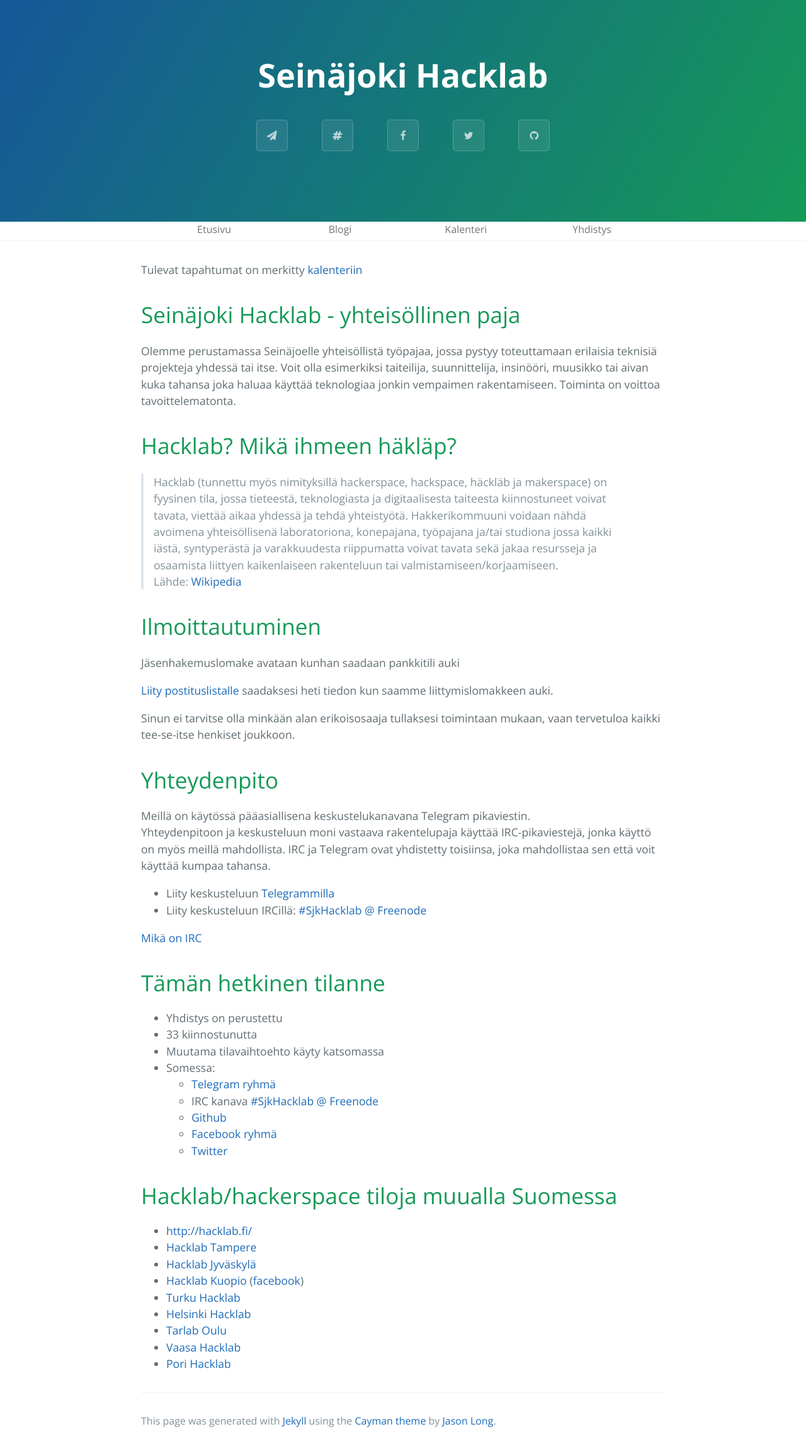
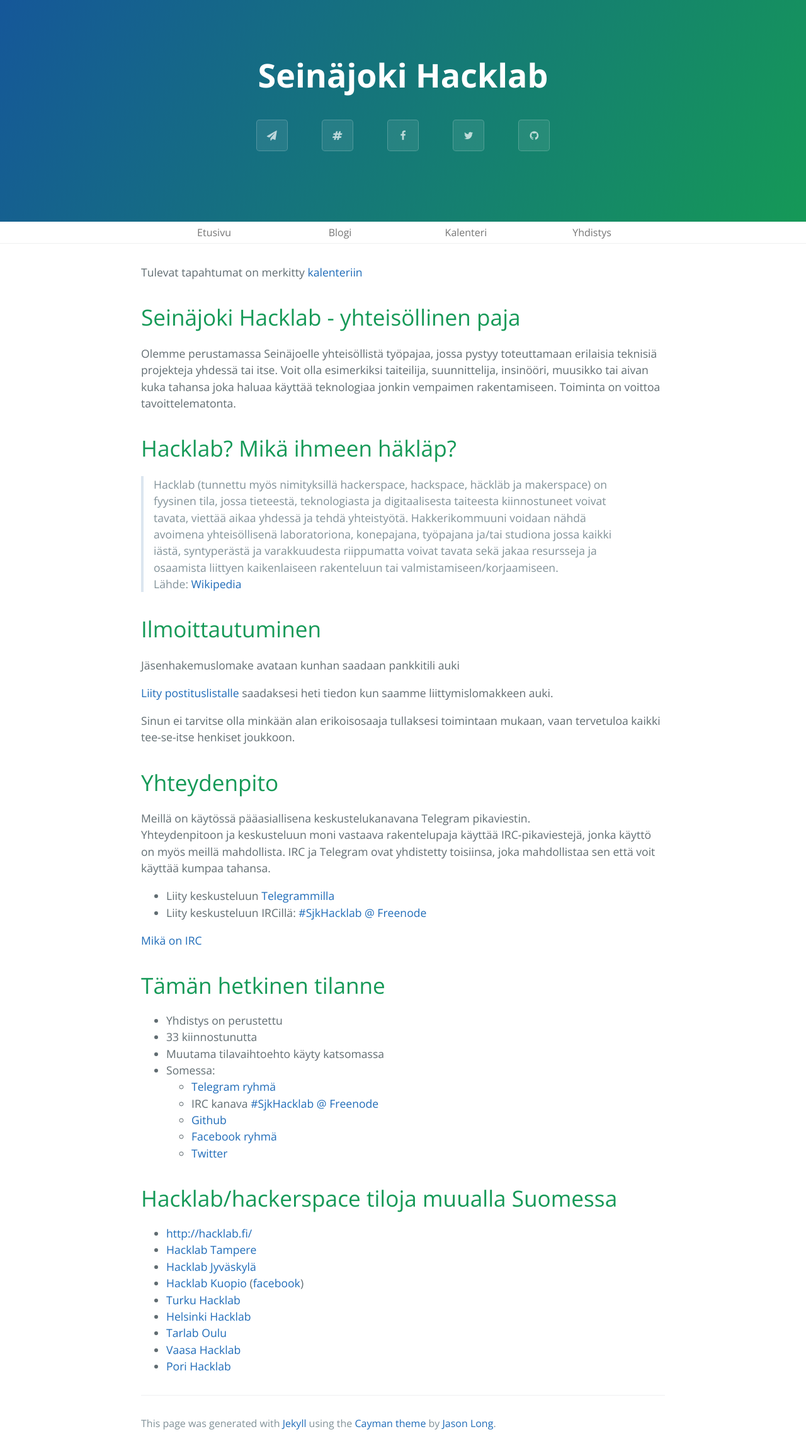
Before and after one commit to d1stro/SeinajokiHacklab.github.io, a Jekyll site: the page built from index.md, in a window 1280 px wide. Shown: the whole page at 63% size. Built offline with Jekyll 4.4.1, drawn with Linux system fonts in a browser that asks for light colours; nearby versions of some CDN libraries.

Commit message:
Fixing menu

```diff
--- a/_includes/navbar.html
+++ b/_includes/navbar.html
@@ -1,15 +1,15 @@
-<div id="navi-bar">
-<ul class="nav navbar-nav">
+<nav id="navi-bar">
+<ul class="menu">
   <!-- 1st level -->
   {% for nav in site.data.mainmenu %}
-  <li><a href="{{ nav.link | prepend: full_base_url }}">{{ nav.title | escape }}</a>
+  <li class="menu-item"><a href="{{ nav.link | prepend: full_base_url }}">{{ nav.title | escape }}</a>
     {% if nav.sub != null %}<!-- 2nd level -->
-    <ul>
-    {% for sub in nav.sub %}  <li><a href="{{ site.baseurl }}{{ sub.link }}">{{ sub.title | escape }}</a></li>
+    <ul class="sub-menu">
+    {% for sub in nav.sub %}<li class="menu-item"><a href="{{ site.baseurl }}{{ sub.link }}">{{ sub.title | escape }}</a></li>
     {% endfor %}
     </ul>
     {% endif %}
   </li>
   {% endfor %}
 </ul>
-</div>
+</nav>
--- a/css/sjkhacklab.css
+++ b/css/sjkhacklab.css
@@ -25,23 +25,22 @@
 
 
 #navi-bar {
+  margin: 0px auto;
+  text-align: center;
+  min-height: 24px;
   border-bottom: 1px solid #eff0f1
 }
-#navi-bar {
-  margin: 0px auto;
-  margin: 0px;
-  text-align: center;
-  min-height: 24px;
+
+#navi-bar .menu >.menu-item {
+  padding: 5px 0px;
 }
-
-#navi-bar ul ul {
+#navi-bar .sub-menu {
   display: none;
 }
 
-#navi-bar ul li:hover > ul {
+#navi-bar .menu-item:hover > .sub-menu {
   display: block;
 }
-
 
 #navi-bar ul {
   padding: 0 5px;
@@ -49,8 +48,10 @@
   list-style: none;
   position: relative;
   display: inline-table;
+  vertical-align: middle;
   margin: 0px;
 }
+
 #navi-bar ul:after {
   content: "";
   clear: both;
```
